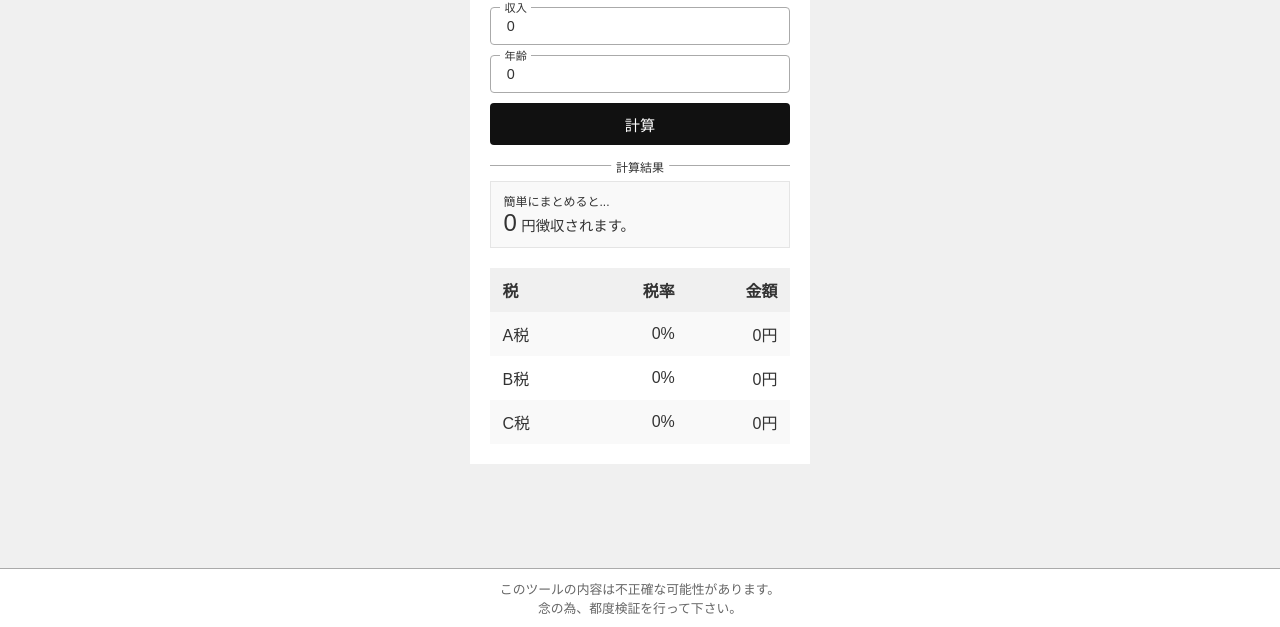
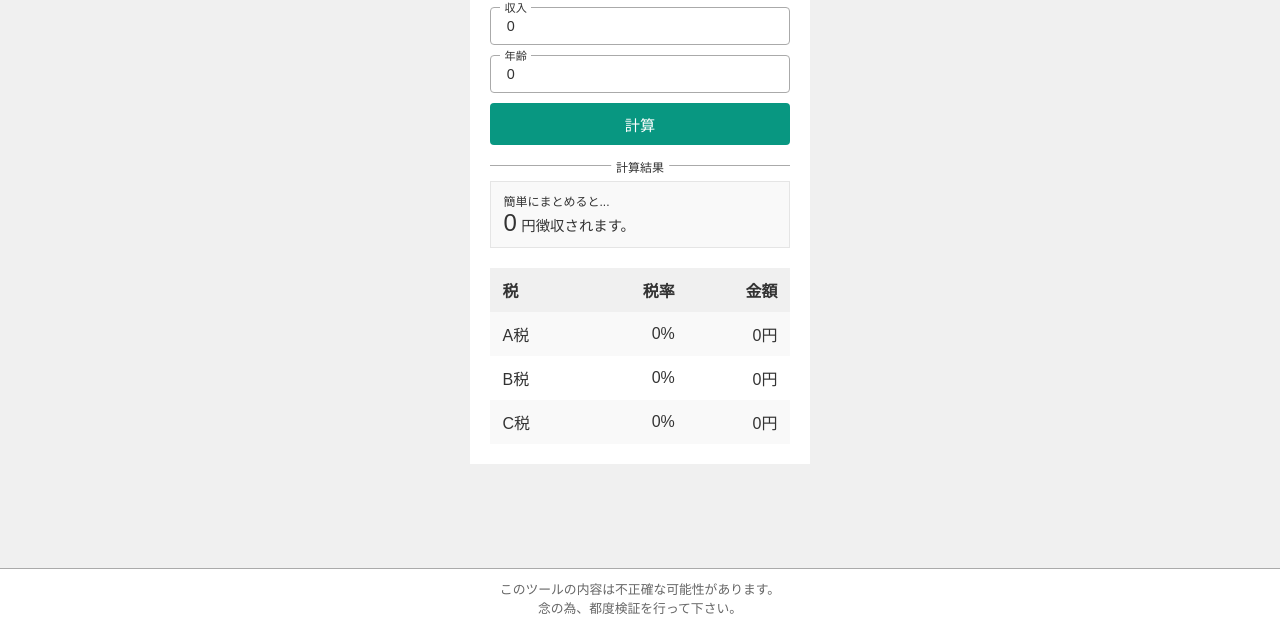
Before and after one commit to siyukatu/tax-calclator, a plain HTML site: page index.html in a window 1280 px wide. Shown: the part 173-800 px from the top of the page. Drawn offline with Linux system fonts and the light colour scheme.

Commit message:
Update style.css

```diff
--- a/style.css
+++ b/style.css
@@ -54,7 +54,7 @@ body {
                     all: unset;
                     width: 100%;
                     padding: 10px;
-                    background-color: #111;
+                    background-color: #089781;
                     color: #fff;
                     font-size: 0.95em;
                     text-align: center;
@@ -63,7 +63,7 @@ body {
                     transition: background-color 0.1s ease;
                     box-sizing: border-box;
                     &:hover {
-                        background-color: #333;
+                        background-color: #008771;
                     }
                     &:disabled {
                         background-color: #ccc;
```
